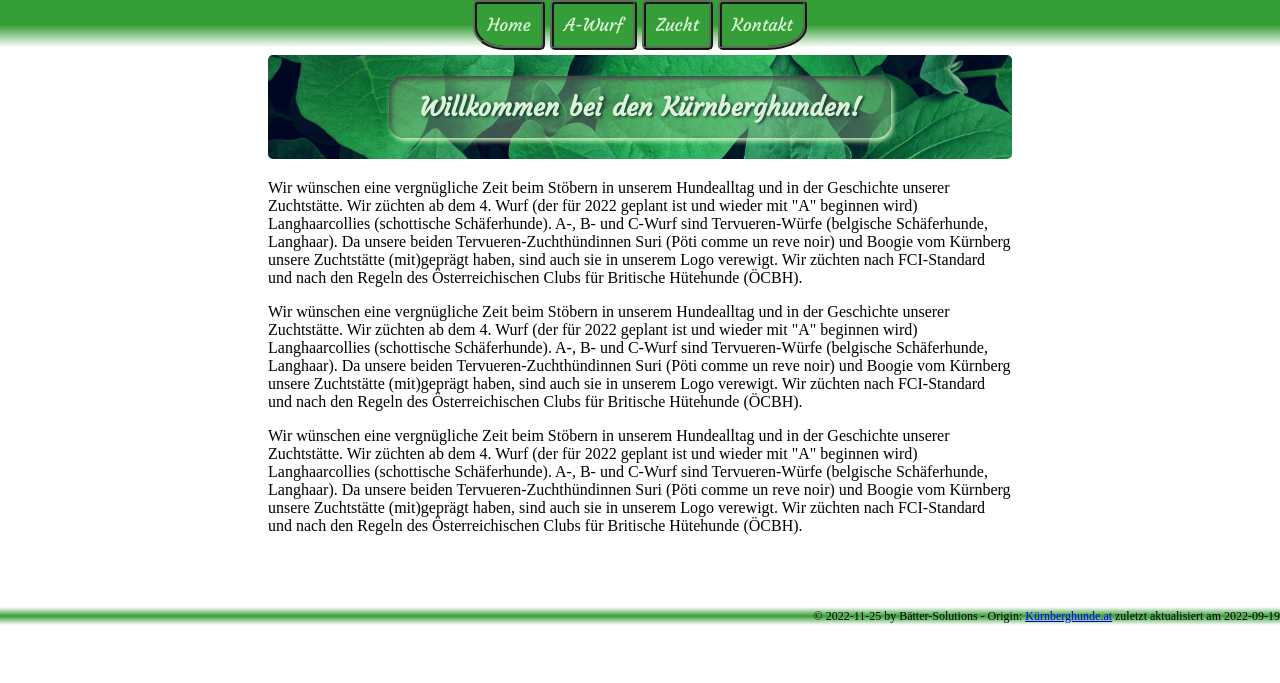
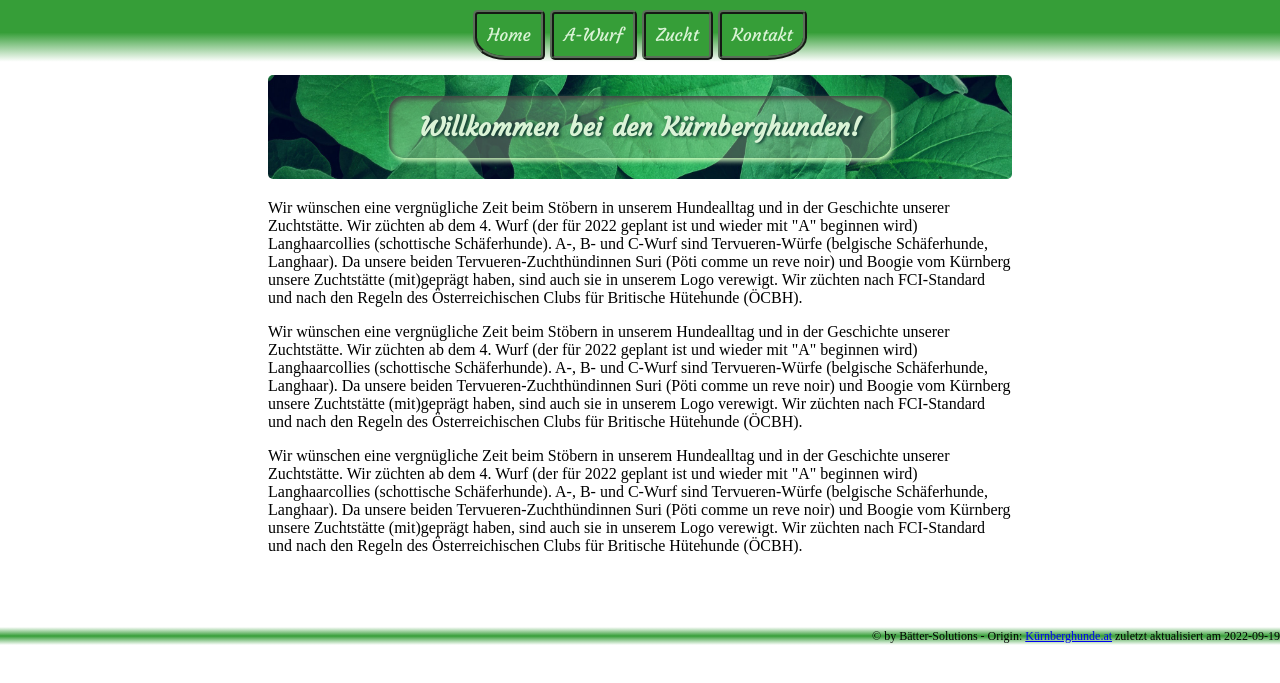
Before and after one commit to ZerodymeAT/AbgabenWeb, a PHP site: page / in a window 1280 px wide. Shown: the top 683 px of the page. Run offline with PHP 8.4, Linux system fonts and the light colour scheme.

Commit message:
Update 2022-11-05

```diff
--- a/Aufgaben/awurf.html
+++ b/Aufgaben/awurf.html
@@ -59,6 +59,6 @@
 
 </article>
 </main>
-<footer>&copy; 2022-11-25 by Bätter-Solutions - Origin:&nbsp<a href="http://kuernberghunde.at" target="_blank">Kürnberghunde.at </a>&nbspzuletzt aktualisiert am 2022-09-19</footer>
+<footer>&copy; by Bätter-Solutions - Origin:&nbsp<a href="http://kuernberghunde.at" target="_blank">Kürnberghunde.at </a>&nbspzuletzt aktualisiert am 2022-09-19</footer>
 </body>
 </html>
--- a/Aufgaben/index.html
+++ b/Aufgaben/index.html
@@ -54,6 +54,6 @@
 </article>
 </main>
 
-<footer>&copy; 2022-11-25 by Bätter-Solutions - Origin:&nbsp<a href="http://kuernberghunde.at" target="_blank">Kürnberghunde.at </a>&nbspzuletzt aktualisiert am 2022-09-19</footer>
+<footer>&copy; by Bätter-Solutions - Origin:&nbsp<a href="http://kuernberghunde.at" target="_blank">Kürnberghunde.at </a>&nbspzuletzt aktualisiert am 2022-09-19</footer>
 </body>
 </html>
--- a/Aufgaben/kontakt.html
+++ b/Aufgaben/kontakt.html
@@ -138,6 +138,6 @@
 
 </article>
 </main>
-<footer>&copy; 2022-11-25 by Bätter-Solutions - Origin:&nbsp<a href="http://kuernberghunde.at" target="_blank">Kürnberghunde.at </a>&nbspzuletzt aktualisiert am 2022-09-19</footer>
+<footer>&copy; by Bätter-Solutions - Origin:&nbsp<a href="http://kuernberghunde.at" target="_blank">Kürnberghunde.at </a>&nbspzuletzt aktualisiert am 2022-09-19</footer>
 </body>
 </html>
--- a/Aufgaben/style/HeadNavFoot.css
+++ b/Aufgaben/style/HeadNavFoot.css
@@ -18,6 +18,7 @@
     justify-content: center;
     align-items: center;
     border-radius: 5px;
+    margin-top: 20px;
 }
 
 .menu{
@@ -27,6 +28,7 @@
     justify-content: center;
     top: 0;
     width: 100%;
+    padding: 10px 0 5px 0;
 }
 .menuItems{
     display: flex;
```
